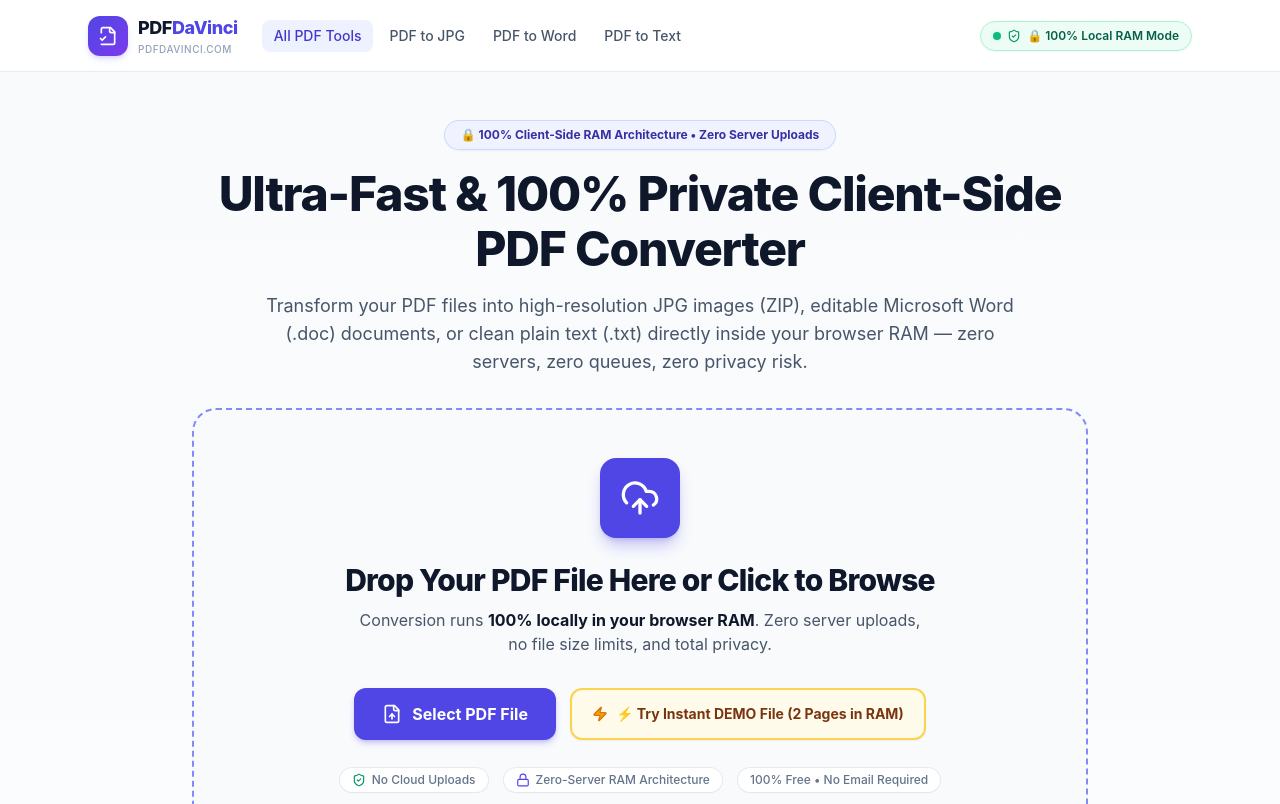
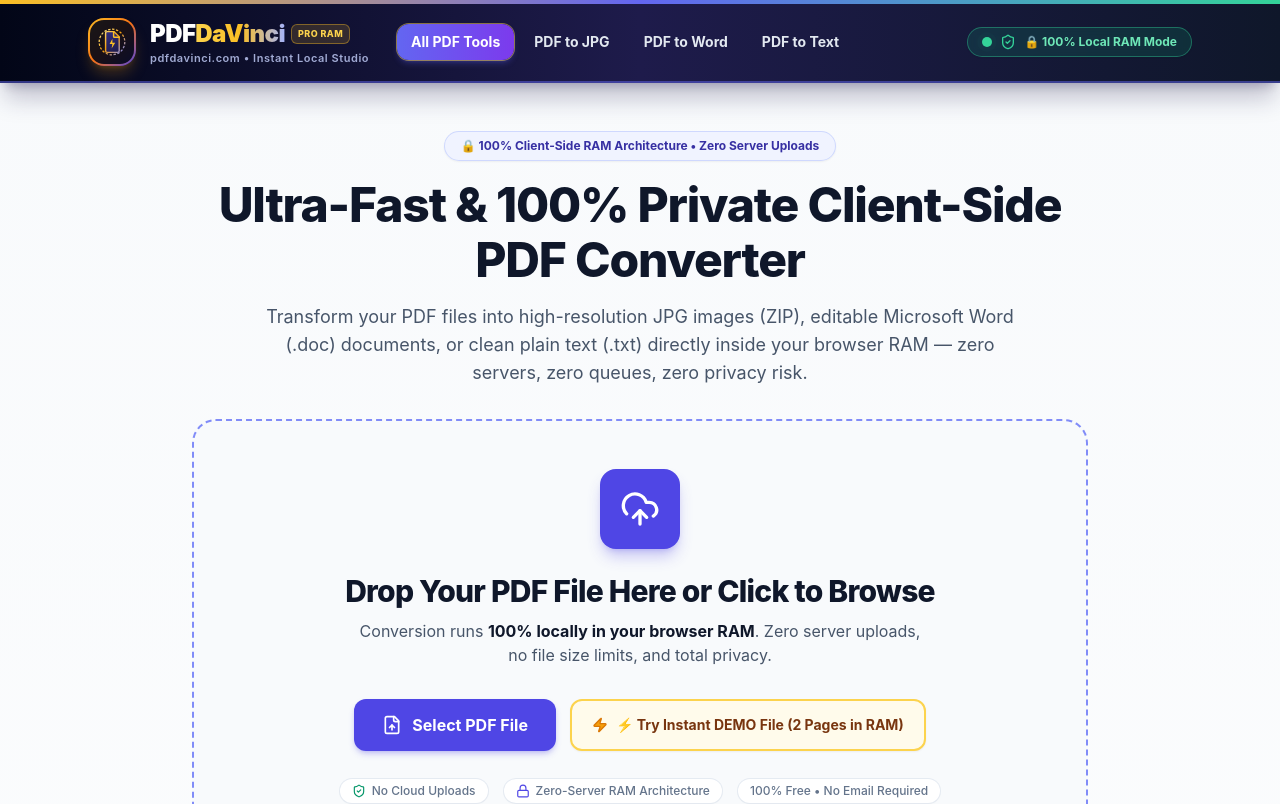
Before and after one commit to bellapistola3/pdf-master-pro, a Next.js app: page / in a window 1280 px wide. Shown: the top 804 px of the page. Built offline with nearby package versions, Linux system fonts and the light colour scheme.

Commit message:
Add high-contrast Royal Indigo header and bespoke DaVinci Golden SVG logo

```diff
--- a/components/Footer.tsx
+++ b/components/Footer.tsx
@@ -1,6 +1,6 @@
 import React from 'react';
 import Link from 'next/link';
-import { Cpu, FileCheck2, Lock, Shield, Sparkles } from 'lucide-react';
+import { Cpu, Lock, Shield, Sparkles } from 'lucide-react';
 
 export default function Footer() {
   const currentYear = new Date().getFullYear();
@@ -11,12 +11,32 @@ export default function Footer() {
         <div className="grid grid-cols-1 gap-10 sm:grid-cols-2 lg:grid-cols-4">
           {/* Column 1: Tools */}
           <div>
-            <div className="mb-4 flex items-center gap-2.5">
-              <div className="flex h-8 w-8 items-center justify-center rounded-lg bg-indigo-600 text-white">
-                <FileCheck2 className="h-4 w-4" />
+            <div className="mb-4 flex items-center gap-3">
+              <div className="flex h-10 w-10 items-center justify-center rounded-xl bg-gradient-to-br from-amber-400 via-orange-500 to-indigo-600 p-[1.5px] shadow-md shadow-amber-500/20">
+                <div className="flex h-full w-full items-center justify-center rounded-[10px] bg-slate-950">
+                  <svg
+                    viewBox="0 0 40 40"
+                    fill="none"
+                    xmlns="http://www.w3.org/2000/svg"
+                    className="h-6 w-6"
+                    aria-hidden="true"
+                  >
+                    <circle cx="20" cy="20" r="16" stroke="#F59E0B" strokeWidth="1.6" strokeDasharray="3 2" />
+                    <path
+                      d="M12 9C12 7.89543 12.8954 7 14 7H22.5L29 13.5V31C29 32.1046 28.1046 33 27 33H14C12.8954 33 12 32.1046 12 31V9Z"
+                      fill="#312E81"
+                      stroke="#FBBF24"
+                      strokeWidth="1.8"
+                    />
+                    <path d="M20.5 16L17 22.5H20.5L19.5 28L24 21H20.5L20.5 16Z" fill="#FBBF24" />
+                  </svg>
+                </div>
               </div>
-              <span className="text-lg font-bold tracking-tight text-white">
-                PDF<span className="text-indigo-400">DaVinci</span>
+              <span className="text-lg font-black tracking-tight text-white">
+                PDF
+                <span className="bg-gradient-to-r from-amber-300 to-indigo-400 bg-clip-text text-transparent">
+                  DaVinci
+                </span>
               </span>
             </div>
             <p className="mb-5 text-sm leading-relaxed text-slate-400">
@@ -29,22 +49,22 @@ export default function Footer() {
             </h3>
             <ul className="space-y-2 text-sm">
               <li>
-                <Link href="/" className="transition hover:text-indigo-400">
+                <Link href="/" className="transition hover:text-amber-400">
                   All-in-One PDF Converter Suite
                 </Link>
               </li>
               <li>
-                <Link href="/pdf-to-jpg" className="transition hover:text-indigo-400">
+                <Link href="/pdf-to-jpg" className="transition hover:text-amber-400">
                   Convert PDF to JPG (High-Res ZIP)
                 </Link>
               </li>
               <li>
-                <Link href="/pdf-to-word" className="transition hover:text-indigo-400">
+                <Link href="/pdf-to-word" className="transition hover:text-amber-400">
                   Convert PDF to Editable Word (.DOC)
                 </Link>
               </li>
               <li>
-                <Link href="/pdf-to-text" className="transition hover:text-indigo-400">
+                <Link href="/pdf-to-text" className="transition hover:text-amber-400">
                   Extract Plain Text from PDF (.TXT)
                 </Link>
               </li>
@@ -124,7 +144,7 @@ export default function Footer() {
             <div className="rounded-xl border border-slate-800 bg-slate-900/70 p-3 text-xs text-slate-300">
               <div className="font-semibold text-white">Security Status: ACTIVE</div>
               <div className="mt-1 text-slate-400">
-                Domain: <span className="text-indigo-400">https://pdfdavinci.com</span>
+                Domain: <span className="text-amber-400">https://pdfdavinci.com</span>
               </div>
               <div className="text-slate-400">Mode: Client-Side WebWorker Only</div>
             </div>
@@ -133,7 +153,7 @@ export default function Footer() {
 
         <div className="mt-12 flex flex-col items-center justify-between gap-4 border-t border-slate-800/80 pt-8 text-xs text-slate-500 sm:flex-row">
           <p>© {currentYear} PDFDaVinci (pdfdavinci.com). All rights reserved.</p>
-          <div className="flex flex-wrap items-center gap-4">
+          <div className="flex flex-wrap items-center justify-center gap-4">
             <Link href="/sitemap.xml" className="transition hover:text-slate-300">
               Sitemap.xml
             </Link>
--- a/components/Header.tsx
+++ b/components/Header.tsx
@@ -3,7 +3,7 @@
 import React from 'react';
 import Link from 'next/link';
 import { usePathname } from 'next/navigation';
-import { FileCheck2, RotateCcw, ShieldCheck } from 'lucide-react';
+import { RotateCcw, ShieldCheck } from 'lucide-react';
 
 interface HeaderProps {
   hasLoadedFile?: boolean;
@@ -26,40 +26,101 @@ export default function Header({ hasLoadedFile = false, onResetFile }: HeaderPro
   };
 
   return (
-    <header className="sticky top-0 z-30 w-full border-b border-slate-200/80 bg-white/90 backdrop-blur-md">
+    <header className="sticky top-0 z-30 w-full border-b-2 border-indigo-500/50 bg-gradient-to-r from-slate-950 via-indigo-950 to-slate-900 text-white shadow-xl shadow-indigo-950/25">
+      {/* Subtle top highlight line */}
+      <div className="h-1 w-full bg-gradient-to-r from-amber-400 via-indigo-500 to-emerald-400" />
+
       <div className="mx-auto flex max-w-6xl items-center justify-between px-4 py-3.5 sm:px-6">
-        {/* Brand Logo PDFDaVinci */}
-        <div className="flex items-center gap-6">
+        {/* Custom Bespoke Logo PDFDaVinci + Navigation */}
+        <div className="flex items-center gap-7">
           <Link
             href="/"
-            className="group flex items-center gap-2.5 focus:outline-none"
+            className="group flex items-center gap-3.5 focus:outline-none"
             aria-label="PDFDaVinci Home"
           >
-            <div className="flex h-10 w-10 items-center justify-center rounded-xl bg-gradient-to-br from-indigo-600 to-violet-600 text-white shadow-md shadow-indigo-500/20 transition-transform group-hover:scale-105">
-              <FileCheck2 className="h-5 w-5" />
+            {/* Custom SVG DaVinci Sacred Geometry + PDF Fold Emblem */}
+            <div className="relative flex h-12 w-12 items-center justify-center rounded-2xl bg-gradient-to-br from-amber-400 via-orange-500 to-indigo-600 p-[2px] shadow-lg shadow-amber-500/25 transition-transform duration-200 group-hover:scale-105">
+              <div className="flex h-full w-full items-center justify-center rounded-[14px] bg-slate-950/90">
+                <svg
+                  viewBox="0 0 40 40"
+                  fill="none"
+                  xmlns="http://www.w3.org/2000/svg"
+                  className="h-8 w-8"
+                  aria-hidden="true"
+                >
+                  {/* DaVinci Vitruvian Golden Circle & Octagon Star */}
+                  <circle
+                    cx="20"
+                    cy="20"
+                    r="16"
+                    stroke="url(#davinciGold)"
+                    strokeWidth="1.6"
+                    strokeDasharray="3 2"
+                  />
+                  {/* Stylized PDF Document Page with Folded Corner */}
+                  <path
+                    d="M12 9C12 7.89543 12.8954 7 14 7H22.5L29 13.5V31C29 32.1046 28.1046 33 27 33H14C12.8954 33 12 32.1046 12 31V9Z"
+                    fill="url(#davinciIndigo)"
+                    stroke="url(#davinciGold)"
+                    strokeWidth="1.8"
+                  />
+                  {/* Folded Corner */}
+                  <path
+                    d="M22 7V13C22 13.5523 22.4477 14 23 14H29"
+                    stroke="#FBBF24"
+                    strokeWidth="1.8"
+                    strokeLinecap="round"
+                  />
+                  {/* DaVinci Compass / Lightning Vector Star Inside Page */}
+                  <path
+                    d="M20.5 16L17 22.5H20.5L19.5 28L24 21H20.5L20.5 16Z"
+                    fill="#FBBF24"
+                  />
+                  <defs>
+                    <linearGradient id="davinciGold" x1="6" y1="6" x2="34" y2="34" gradientUnits="userSpaceOnUse">
+                      <stop stopColor="#FDE68A" />
+                      <stop offset="0.5" stopColor="#F59E0B" />
+                      <stop offset="1" stopColor="#818CF8" />
+                    </linearGradient>
+                    <linearGradient id="davinciIndigo" x1="12" y1="7" x2="29" y2="33" gradientUnits="userSpaceOnUse">
+                      <stop stopColor="#312E81" />
+                      <stop offset="1" stopColor="#1E1B4B" />
+                    </linearGradient>
+                  </defs>
+                </svg>
+              </div>
             </div>
+
             <div className="flex flex-col">
-              <span className="text-lg font-extrabold tracking-tight text-slate-900">
-                PDF<span className="text-indigo-600">DaVinci</span>
-              </span>
-              <span className="text-[10px] font-medium uppercase tracking-wider text-slate-400">
-                pdfdavinci.com
+              <div className="flex items-center gap-1.5">
+                <span className="text-xl font-black tracking-tight text-white sm:text-2xl">
+                  PDF
+                  <span className="bg-gradient-to-r from-amber-300 via-amber-400 to-indigo-300 bg-clip-text text-transparent">
+                    DaVinci
+                  </span>
+                </span>
+                <span className="hidden rounded-md border border-amber-400/40 bg-amber-400/15 px-1.5 py-0.5 text-[9px] font-extrabold uppercase tracking-wider text-amber-300 sm:inline-block">
+                  PRO RAM
+                </span>
+              </div>
+              <span className="text-[11px] font-semibold tracking-wider text-indigo-200/80">
+                pdfdavinci.com • Instant Local Studio
               </span>
             </div>
           </Link>
 
-          {/* Desktop Navigation */}
-          <nav aria-label="Primary Navigation" className="hidden items-center gap-1 lg:flex">
+          {/* Desktop Navigation Pills */}
+          <nav aria-label="Primary Navigation" className="hidden items-center gap-1.5 lg:flex">
             {navLinks.map((item) => {
               const isActive = isRouteActive(item.href);
               return (
                 <Link
                   key={item.href}
                   href={item.href}
-                  className={`rounded-lg px-3 py-1.5 text-sm font-medium transition-colors ${
+                  className={`rounded-xl px-3.5 py-2 text-sm font-bold transition-all ${
                     isActive
-                      ? 'bg-indigo-50 text-indigo-700'
-                      : 'text-slate-600 hover:bg-slate-100 hover:text-slate-900'
+                      ? 'bg-gradient-to-r from-indigo-500 to-violet-600 text-white shadow-md shadow-indigo-500/30 ring-1 ring-amber-300/50'
+                      : 'text-slate-200 hover:bg-white/10 hover:text-white'
                   }`}
                 >
                   {item.label}
@@ -73,21 +134,22 @@ export default function Header({ hasLoadedFile = false, onResetFile }: HeaderPro
         <div className="flex items-center gap-3">
           <div
             title="All files are processed 100% locally inside your browser RAM without any server uploads"
-            className="inline-flex items-center gap-1.5 rounded-full border border-emerald-200 bg-emerald-50/90 px-3 py-1.5 text-xs font-semibold text-emerald-800 shadow-sm"
+            className="inline-flex items-center gap-2 rounded-full border border-emerald-400/40 bg-emerald-500/15 px-3.5 py-1.5 text-xs font-bold text-emerald-300 shadow-sm backdrop-blur-sm"
           >
-            <span className="relative flex h-2 w-2">
+            <span className="relative flex h-2.5 w-2.5">
               <span className="absolute inline-flex h-full w-full animate-ping rounded-full bg-emerald-400 opacity-75" />
-              <span className="relative inline-flex h-2 w-2 rounded-full bg-emerald-500" />
+              <span className="relative inline-flex h-2.5 w-2.5 rounded-full bg-emerald-400" />
             </span>
-            <ShieldCheck className="h-3.5 w-3.5 text-emerald-600" />
-            <span>🔒 100% Local RAM Mode</span>
+            <ShieldCheck className="h-4 w-4 text-emerald-400" />
+            <span className="hidden sm:inline">🔒 100% Local RAM Mode</span>
+            <span className="sm:hidden">🔒 Local RAM</span>
           </div>
 
           {hasLoadedFile && onResetFile && (
             <button
               type="button"
               onClick={onResetFile}
-              className="inline-flex items-center gap-1.5 rounded-xl border border-indigo-200 bg-indigo-50 px-3.5 py-2 text-xs font-semibold text-indigo-700 shadow-sm transition hover:border-indigo-300 hover:bg-indigo-100 active:scale-[0.99]"
+              className="inline-flex items-center gap-1.5 rounded-xl bg-gradient-to-r from-amber-400 to-amber-500 px-4 py-2 text-xs font-extrabold text-slate-950 shadow-md shadow-amber-500/20 transition hover:from-amber-300 hover:to-amber-400 active:scale-[0.99]"
             >
               <RotateCcw className="h-3.5 w-3.5" />
               <span>Load Another PDF</span>
@@ -97,17 +159,17 @@ export default function Header({ hasLoadedFile = false, onResetFile }: HeaderPro
       </div>
 
       {/* Mobile Sub-Navigation */}
-      <div className="flex items-center gap-1 overflow-x-auto border-t border-slate-100 bg-slate-50/70 px-4 py-1.5 lg:hidden">
+      <div className="flex items-center gap-1.5 overflow-x-auto border-t border-indigo-800/60 bg-slate-950/60 px-4 py-2 lg:hidden">
         {navLinks.map((item) => {
           const isActive = isRouteActive(item.href);
           return (
             <Link
               key={item.href}
               href={item.href}
-              className={`whitespace-nowrap rounded-md px-2.5 py-1 text-xs font-medium transition ${
+              className={`whitespace-nowrap rounded-lg px-3 py-1.5 text-xs font-bold transition ${
                 isActive
-                  ? 'bg-indigo-600 text-white shadow-sm'
-                  : 'text-slate-600 hover:bg-slate-200/70'
+                  ? 'bg-gradient-to-r from-indigo-500 to-violet-600 text-white shadow-sm ring-1 ring-amber-300/40'
+                  : 'text-slate-300 hover:bg-white/10 hover:text-white'
               }`}
             >
               {item.label}
```
Also changed, not shown: app/icon.svg (added), 24 other files (tests, documents, lock files or other folders).
